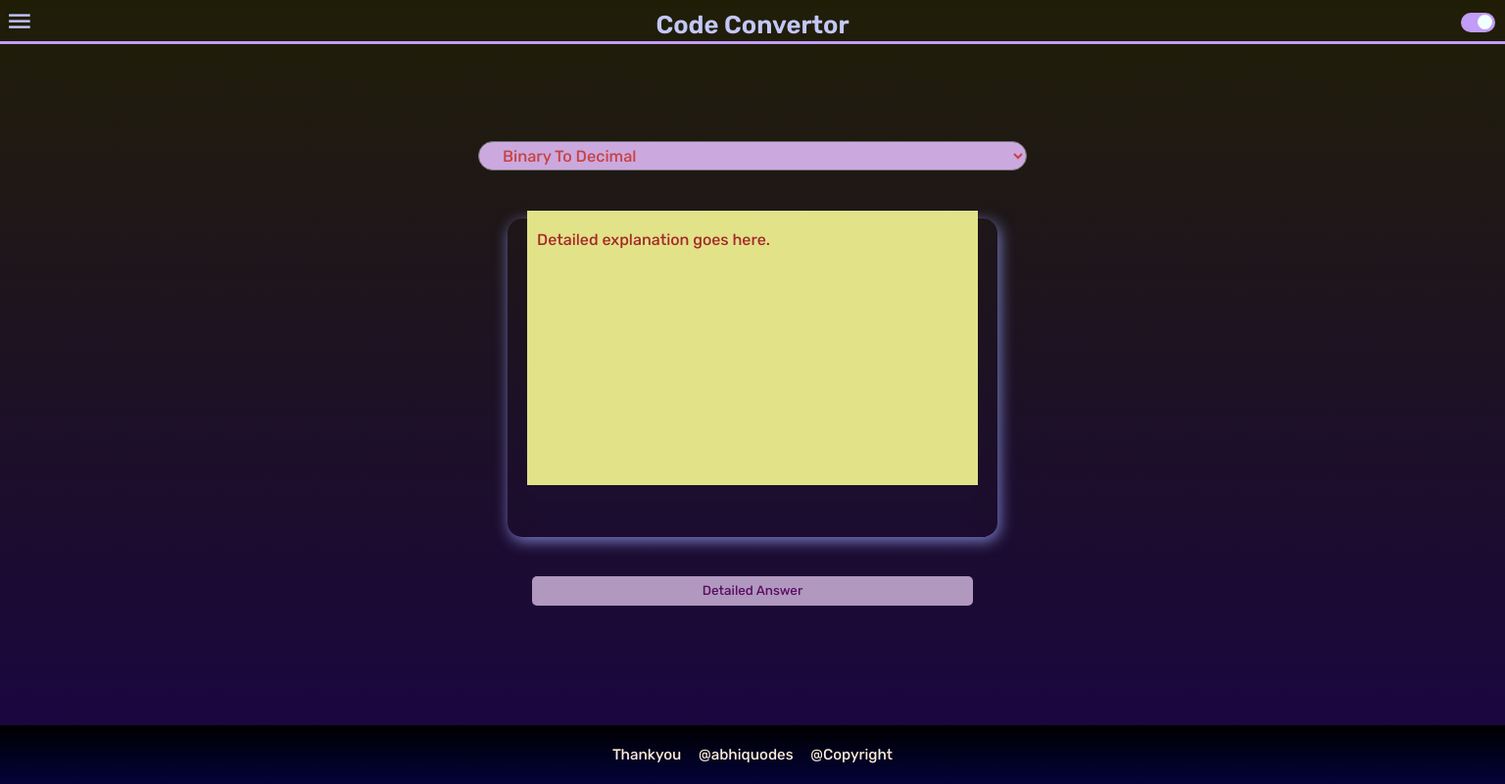
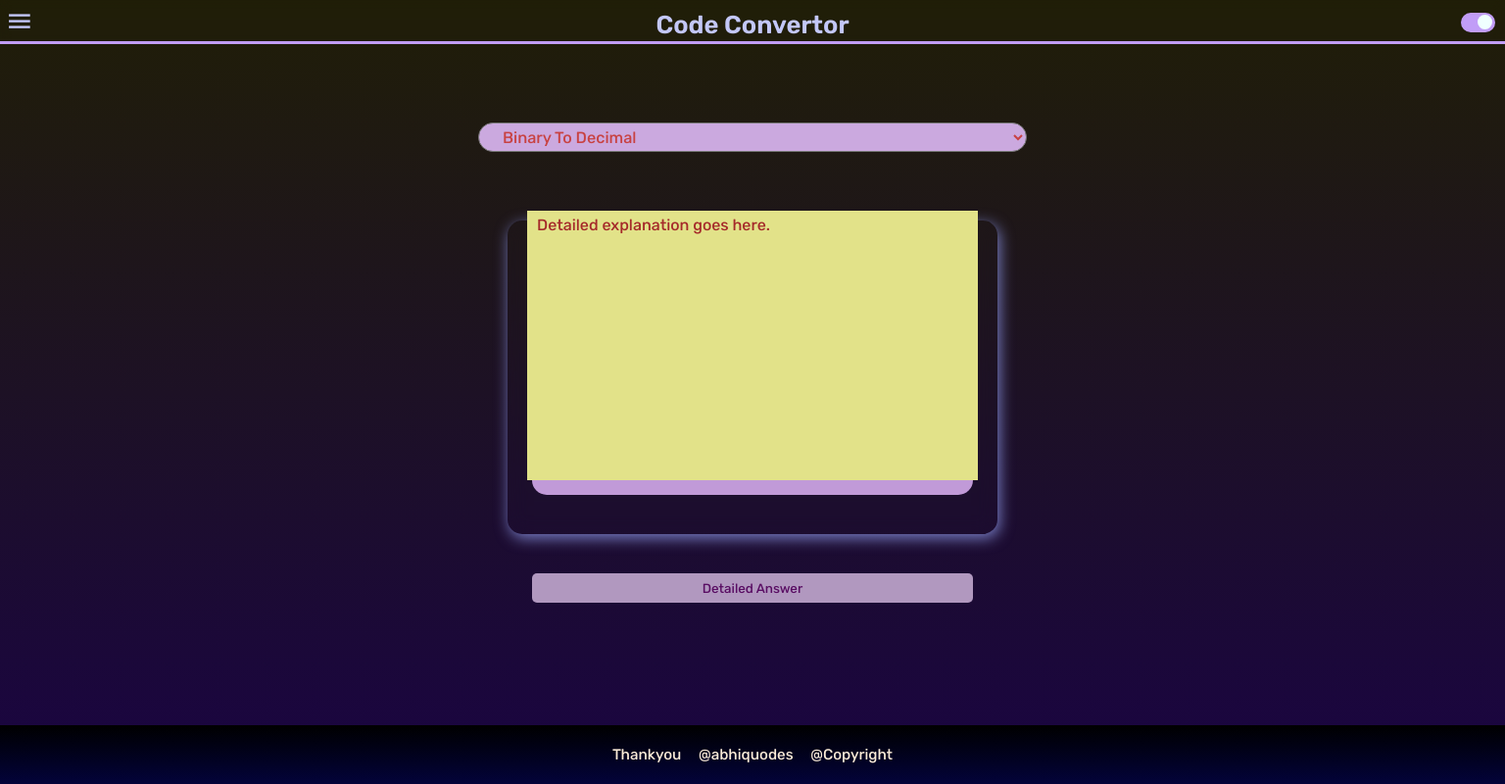
Before and after one commit to AbhiQuodes/Code-Converter, a website with bundled scripts: page index.html in a window 1536 px wide. Both pictures are taken after a click on the button "Detailed Answer". Shown: the whole page at 98% size. Built offline with nearby package versions, Linux system fonts and the light colour scheme.

Commit message:
Add files via upload

```diff
--- a/binary.css
+++ b/binary.css
@@ -103,7 +103,7 @@ sub{
 
 #Inoperation{
     position:absolute;
-    top:18vh;
+    top:16vh;
     width:70vmin;
     outline: none;
     height:30px;
@@ -187,9 +187,9 @@ li:hover{
 
 #interact_box{
      /* position: fixed; */
-     min-width:320px;
+     min-width:300px;
     width:90vmin;
-    min-height:325px;
+    min-height:300px;
     max-width:500px;
     position:relative;
 
@@ -253,20 +253,20 @@ li:hover{
 .step-box{
     display:none;
     position:absolute;
-    top:205px;
+    top:25.990125vh;
     background-color: rgb(226, 226, 137);
     color:brown;
     width:30%;
-    min-width:290px;
-    width:88vmin;
-    min-height:280px;
+    min-width:300px;
+    width:90vmin;
+    min-height:275px;
     max-width:460px;
     flex-direction: column;
     align-items: flex-start;
-    padding:20px 10px;
+    padding:05px 10px;
     gap:3px;
     overflow-y: auto;
-    max-height: 200px;
+    max-height: 280px;
 
 
 }
@@ -310,6 +310,15 @@ footer {
     margin-top:20px;
 
 }
+.step-line{
+    border-bottom: 1.5px solid rgb(12, 12, 11);
+    /* min-height: 30px; */
+    height:fit-content;
+    padding-left:20px;
+    padding-bottom: 15px;;
+    display: inline-block;
+    width:100%;
+}
 ::-webkit-scrollbar-track
 {
     box-shadow: inset 0 0 15px rgba(0,0,0,0.5) ;
@@ -317,16 +326,39 @@ footer {
 ::-webkit-scrollbar
 {
     width:2px;
-
+    height:2px;
 }
 
 ::-webkit-scrollbar-thumb
 {
     background:white;
 }
-@media (min-width:700px)
+@media (min-width:1300px)
 {
     .step-box{
-        top:215px
+        top:215px;
+        max-height: 280px;
+
     }
+
+#Inoperation{
+
+    top:125px;}
+    #interact_box{
+        min-width:300px;
+        width:90vmin;
+        min-height:320px;
+        max-width:500px;
+    }
+    #cBotton,#intake{
+
+
+        top :-85px;
+    }
+    #resultBox{
+        top:130px;
+        height:150px;
+
+    }
+
 }
```
